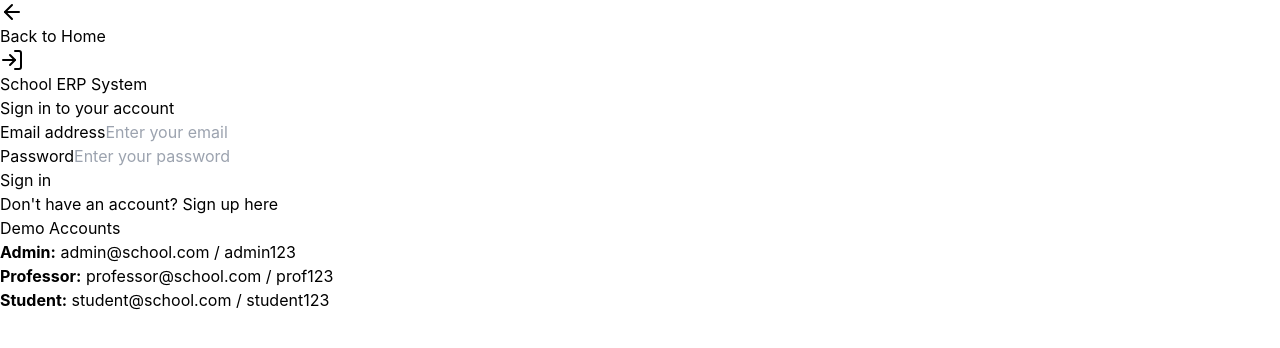
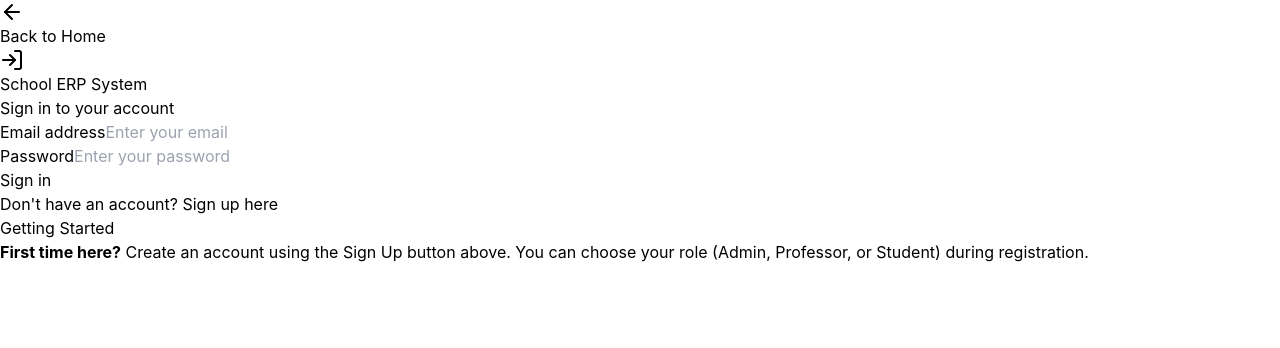
Before and after one commit to 4asaanAI/The_Aaryans, a React (Vite) app: page /login in a window 1280 px wide. Shown: the top 348 px of the page. Built offline with nearby package versions, Linux system fonts and the light colour scheme.

Commit message:
Updated Login.tsx

```diff
--- a/src/pages/Login.tsx
+++ b/src/pages/Login.tsx
@@ -115,19 +115,14 @@ export function Login() {
               <div className="w-full border-t border-gray-300" />
             </div>
             <div className="relative flex justify-center text-sm">
-              <span className="px-2 bg-gray-50 text-gray-500">Demo Accounts</span>
+              <span className="px-2 bg-gray-50 text-gray-500">Getting Started</span>
             </div>
           </div>
 
-          <div className="mt-4 text-xs text-gray-600 space-y-1">
-            <p>
-              <strong>Admin:</strong> admin@school.com / admin123
-            </p>
-            <p>
-              <strong>Professor:</strong> professor@school.com / prof123
-            </p>
-            <p>
-              <strong>Student:</strong> student@school.com / student123
+          <div className="mt-4 p-4 bg-blue-50 border border-blue-200 rounded-lg">
+            <p className="text-xs text-blue-800">
+              <strong>First time here?</strong> Create an account using the Sign Up button above.
+              You can choose your role (Admin, Professor, or Student) during registration.
             </p>
           </div>
         </div>
```
